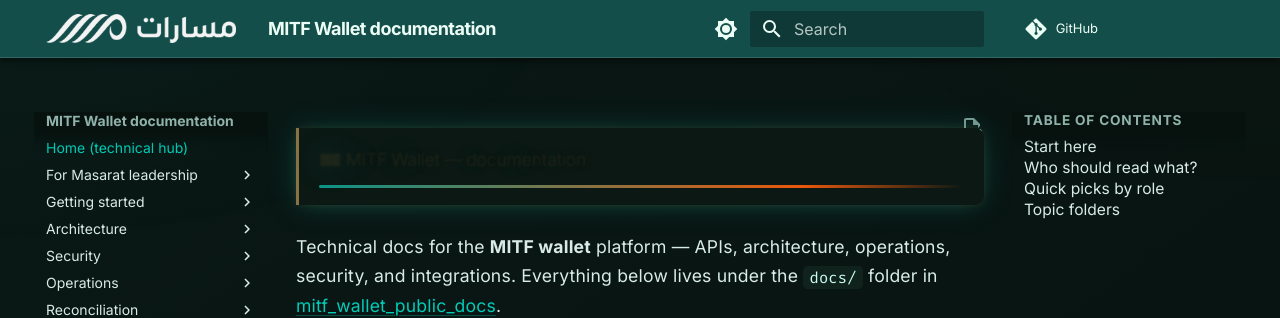
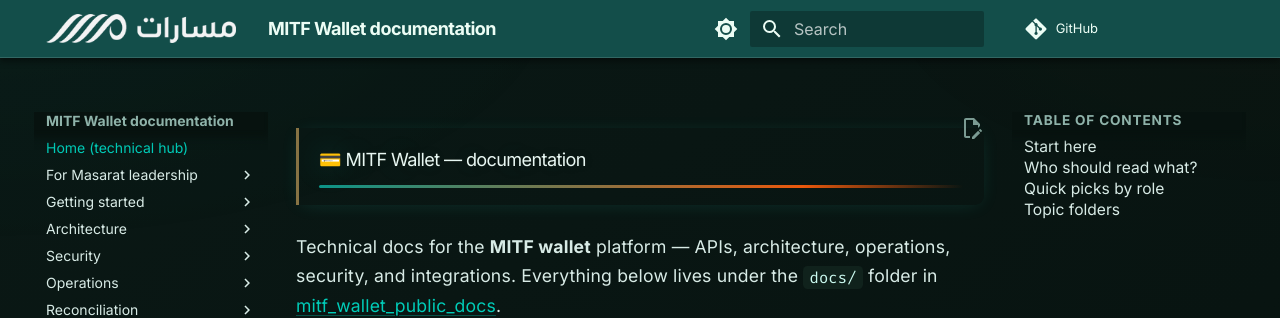
Before and after one commit to anstwechy/mitf_wallet_public_docs, an MkDocs documentation site: the page built from docs/README.md, in a window 1280 px wide. Shown: the top 318 px of the page. Built offline with MkDocs 1.6.1 and Material for MkDocs 9.7.7, drawn with Linux system fonts in a browser that asks for light colours; comment, search, counter and statistics services are not loaded.

Commit message:
fix(css): readable h1 when combined with wallet-lead hero box

```diff
--- a/docs/stylesheets/extra.css
+++ b/docs/stylesheets/extra.css
@@ -285,6 +285,17 @@
   }
 }
 
+/* H1 + .wallet-lead / .flow-lead: gradient “invisible text” inside tinted hero boxes */
+.md-typeset h1.wallet-lead,
+.md-typeset h1.flow-lead {
+  background: none;
+  -webkit-background-clip: unset;
+  background-clip: unset;
+  -webkit-text-fill-color: var(--md-default-fg-color);
+  color: var(--md-default-fg-color);
+  filter: none;
+}
+
 .md-typeset h1::after {
   content: "";
   display: block;
```
